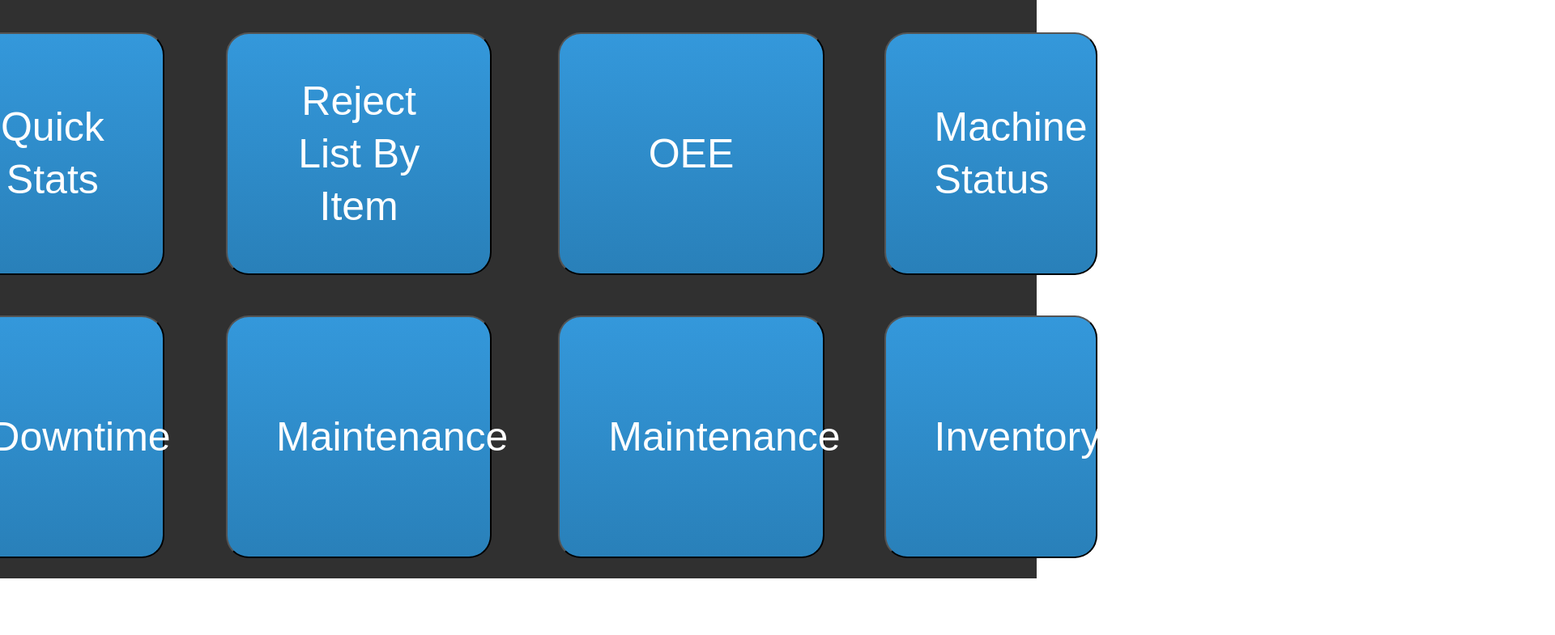
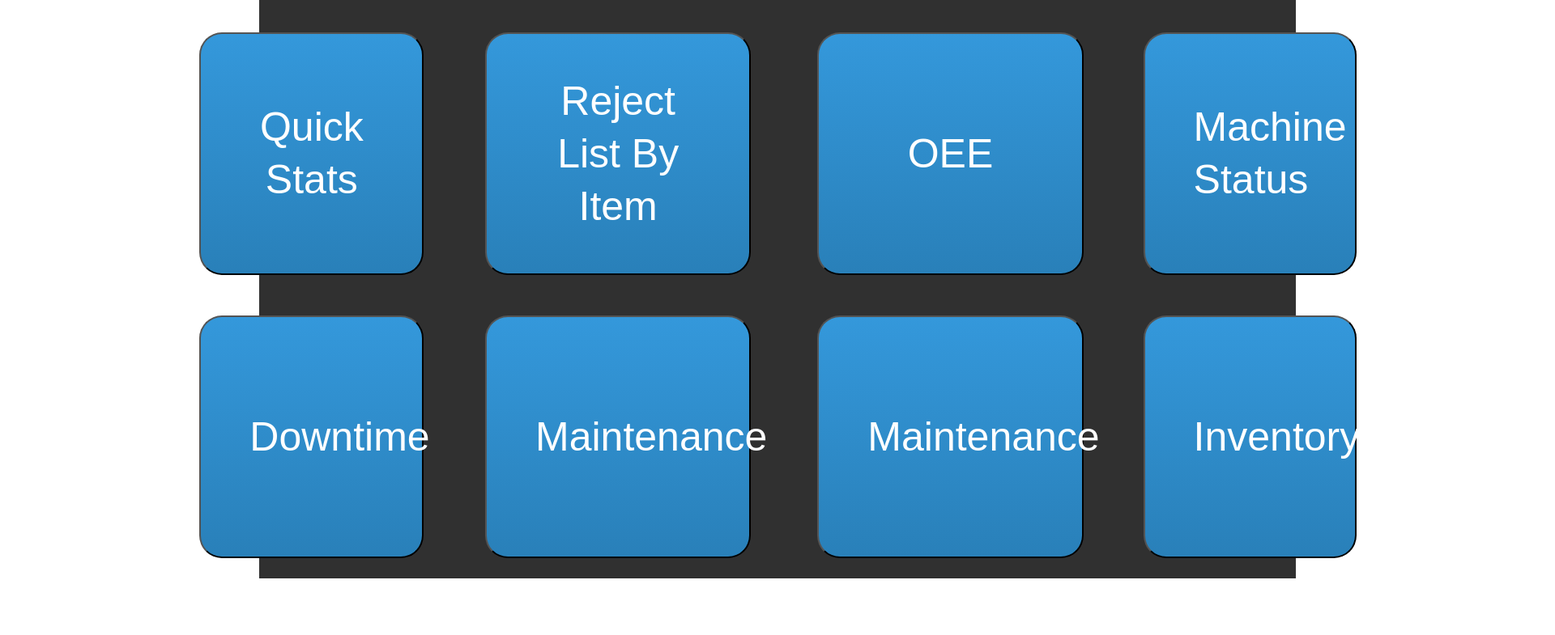
Before and after one commit to KiddoKiddo/mirc-dashboard-1805, a website: page public/index.html in a window 1280 px wide. Shown: the part 85-870 px from the top of the page at 81% size, 1920 px wide, since content can reach past the window. Before the commit the page ends 800 px from the top, so only its background shows below. Drawn offline with Linux system fonts and the light colour scheme.

Commit message:
Fix body

```diff
--- a/public/css/micr-layout.css
+++ b/public/css/micr-layout.css
@@ -1,3 +1,8 @@
+body {
+  height: 1080px;
+  width: 1920px;
+  overflow: hidden;
+}
 .container {
   background-color: #303030;
   color: #ffffff;
```
